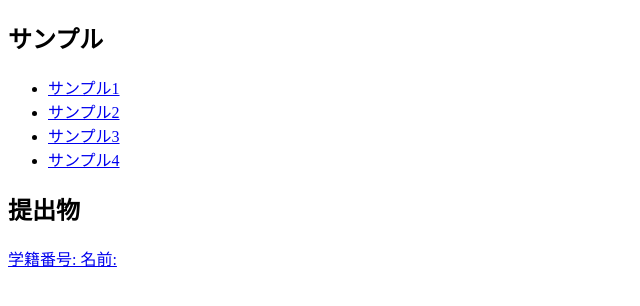
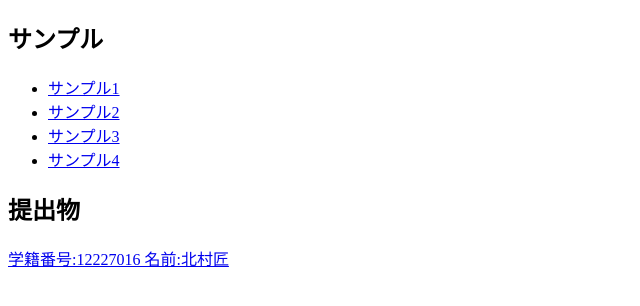
Before and after one commit to KUAD-XtechDesign/js-various2022-mi-taku, a plain HTML site: page index.html in a window 1280 px wide. Shown: the whole page, without its empty margins (0-640 px from the left). Drawn offline with Linux system fonts and the light colour scheme.

Commit message:
Update index.html

```diff
--- a/index.html
+++ b/index.html
@@ -18,7 +18,7 @@
 
   <div>
     <h2>提出物</h2>
-    <p><a href="./sample/sample01.html">学籍番号: 名前:</a></p>
+    <p><a href="./sample/sample01.html">学籍番号:12227016 名前:北村匠</a></p>
   </div>
 
 </body>
```
